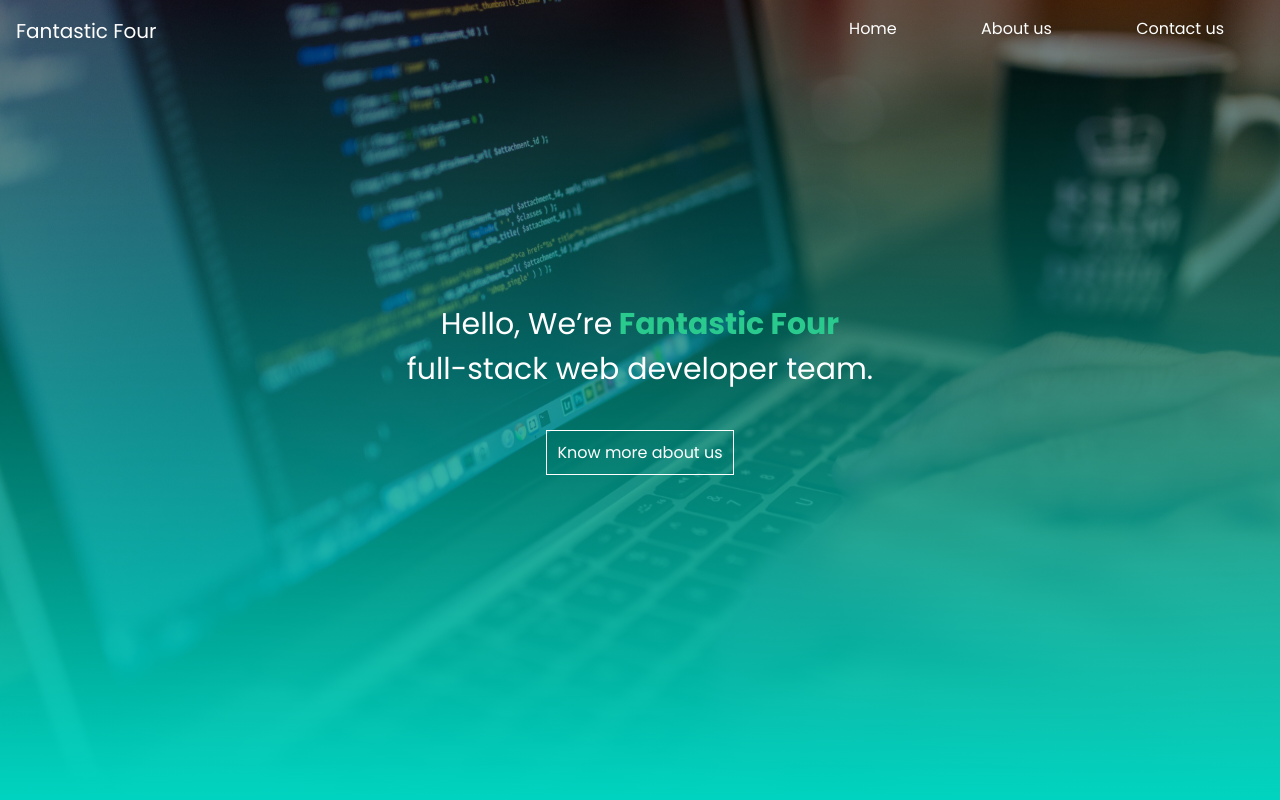
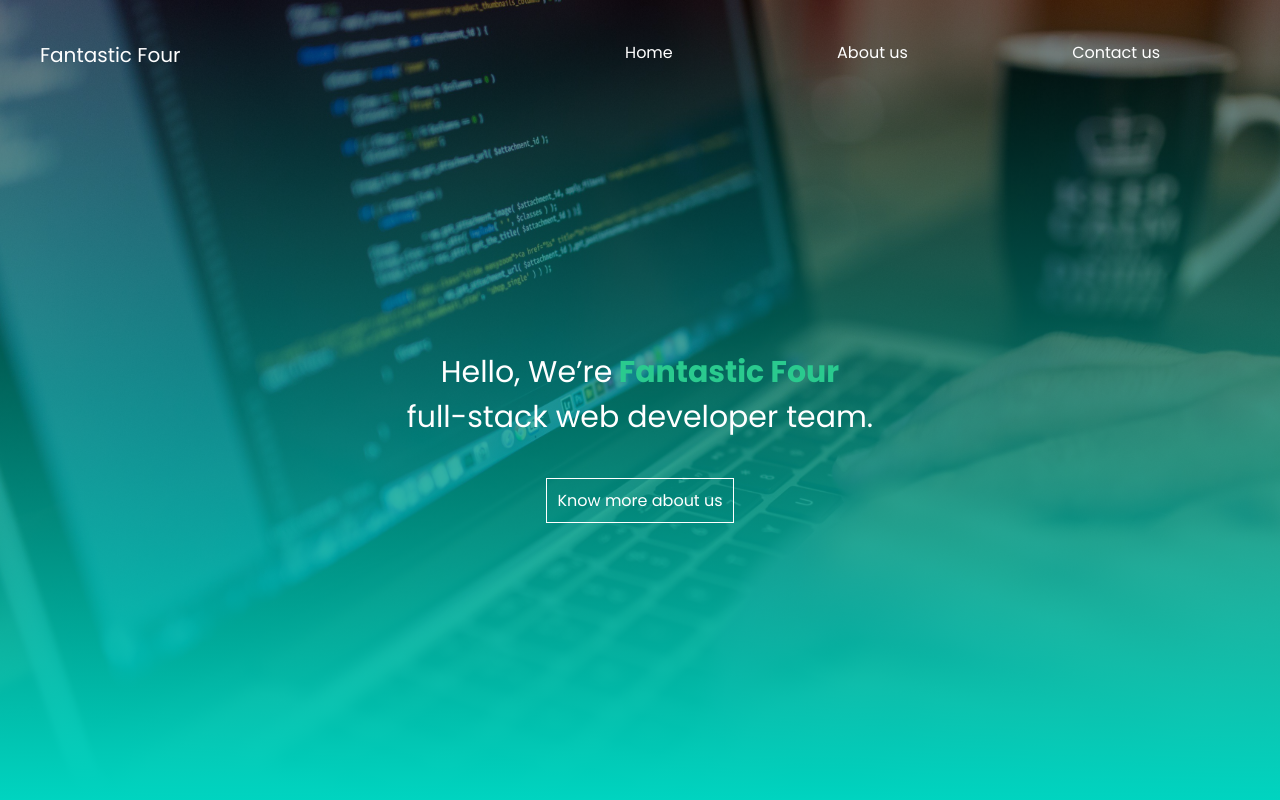
Before and after one commit to GSG-G11/Fantastic-Four, a plain HTML site: page index.html in a window 1280 px wide. Shown: the top 800 px of the page. Drawn offline with Linux system fonts and the light colour scheme.

Commit message:
Edited navbar marign Relates #30

```diff
--- a/style.css
+++ b/style.css
@@ -413,7 +413,7 @@
 	min-height: 100vh;
 }
 #navbar {
-	padding: 2vh;
+	padding: 5vh;
 	display: flex;
 	justify-content: space-between;
 }
@@ -475,7 +475,7 @@
 	align-items: center;
 	position: fixed;
 	right: 4vh;
-	top: 2vh;
+	top: 4vh;
 }
 #menuBtn img {
 	width: 2vh;
@@ -530,9 +530,9 @@
 	}
 }
 
-@media (min-width: 768px) {
+@media (max-width: 768px) {
 	#header ul li {
-		margin: 5vh;
+		margin: 2.5vh;
 	}
 }
 
```
